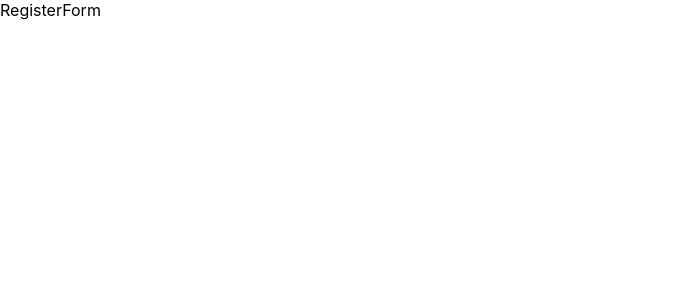
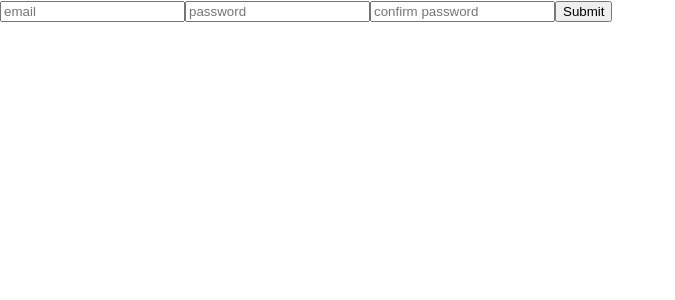
Before and after one commit to JeffBenton/housekeeper, a React (Create React App) app in the folder client/: page / in a window 1280 px wide. Shown: the top 300 px of the page, without its empty margins (0-675 px from the left). Built offline with nearby package versions, Linux system fonts and the light colour scheme.

Commit message:
built out registerform logic

```diff
--- a/client/src/Components/RegisterForm.js
+++ b/client/src/Components/RegisterForm.js
@@ -1,11 +1,46 @@
 import React from 'react';
 
 class RegisterForm extends React.Component {
+
+    constructor() {
+        super();
+        this.state = {
+            email: "",
+            password: "",
+            confirm_password: ""
+        };
+    }
+
+    handleChange = e => {
+        this.setState({
+            [e.target.name]: e.target.value
+        });
+    };
+
+    handleSubmit = e => {
+        /*
+            TODO
+                1. actually submit the post request
+                2. make sure password and confirm password match
+                3. handle errors
+                4. handle success
+         */
+
+        this.setState({
+            email: "",
+            password: "",
+            confirm_password: ""
+        });
+    };
+
     render() {
         return (
-            <div>
-                RegisterForm
-            </div>
+            <form onSubmit={this.handleSubmit}>
+                <input type="text" onChange={this.handleChange} name="email" placeholder="email" value={this.state.email} />
+                <input type="password" onChange={this.handleChange} name="password" placeholder="password" value={this.state.password} />
+                <input type="password" onChange={this.handleChange} name="password_confirm" placeholder="confirm password" value={this.state.confirm_password} />
+                <input type="submit" />
+            </form>
         )
     }
 }
```
